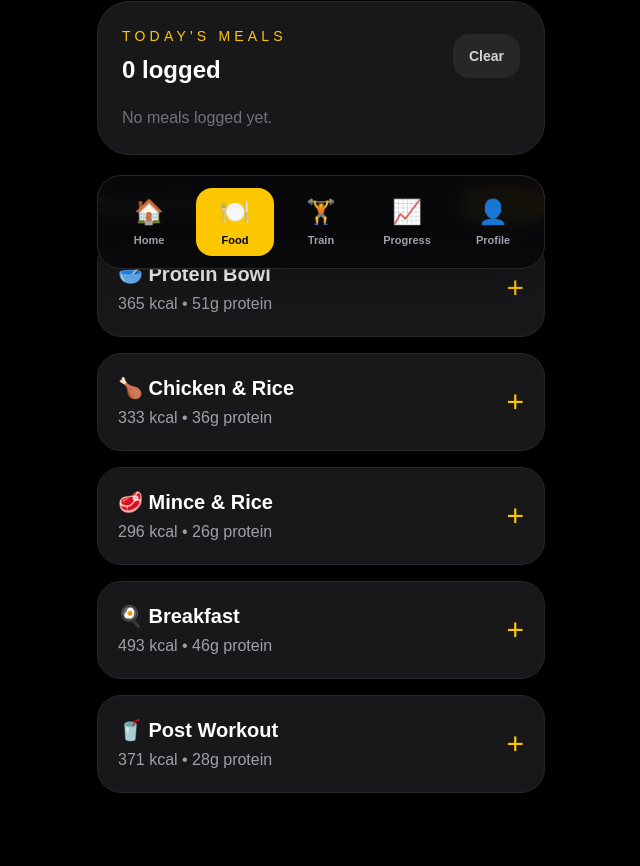
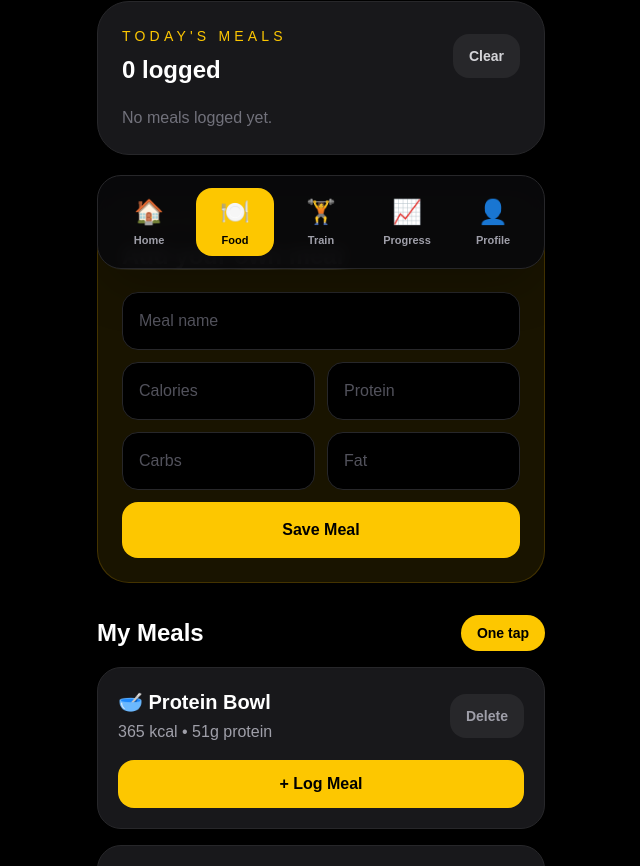
Before and after one commit to MarcRoscoe91/lion-coach, a Next.js app: page /nutrition in a window 1280 px wide. Shown: the part 515-1381 px from the top of the page, without its empty margins (319-959 px from the left). Built offline with nearby package versions, Linux system fonts and the light colour scheme.

Commit message:
Add custom meal builder

```diff
--- a/app/nutrition/page.tsx
+++ b/app/nutrition/page.tsx
@@ -3,7 +3,12 @@
 import { useEffect, useState } from "react";
 
 import BottomNav from "@/components/navigation/BottomNav";
-import { defaultFoods, type Food } from "@/lib/foods";
+import {
+  createFoodId,
+  loadSavedFoods,
+  saveFoods,
+  type Food,
+} from "@/lib/foods";
 import {
   addMealToDay,
   clearMealsFromDay,
@@ -19,7 +24,14 @@ export default function NutritionPage() {
   const todayKey = getDateKey();
 
   const [records, setRecords] = useState<DailyRecords>({});
+  const [foods, setFoods] = useState<Food[]>([]);
   const [loaded, setLoaded] = useState(false);
+
+  const [mealName, setMealName] = useState("");
+  const [calories, setCalories] = useState("");
+  const [protein, setProtein] = useState("");
+  const [carbs, setCarbs] = useState("");
+  const [fat, setFat] = useState("");
 
   const calorieTarget = 2250;
   const proteinTarget = 210;
@@ -28,13 +40,16 @@ export default function NutritionPage() {
 
   useEffect(() => {
     setRecords(loadDailyRecords());
+    setFoods(loadSavedFoods());
     setLoaded(true);
   }, []);
 
   useEffect(() => {
     if (!loaded) return;
+
     saveDailyRecords(records);
-  }, [records, loaded]);
+    saveFoods(foods);
+  }, [records, foods, loaded]);
 
   const today = getDay(records, todayKey);
   const totals = getNutritionTotals(today);
@@ -45,6 +60,31 @@ export default function NutritionPage() {
 
   function clearMeals() {
     setRecords((current) => clearMealsFromDay(current, todayKey));
+  }
+
+  function createMeal() {
+    if (!mealName.trim()) return;
+
+    const newFood: Food = {
+      id: createFoodId(mealName),
+      name: mealName,
+      calories: Number(calories) || 0,
+      protein: Number(protein) || 0,
+      carbs: Number(carbs) || 0,
+      fat: Number(fat) || 0,
+    };
+
+    setFoods((current) => [newFood, ...current]);
+
+    setMealName("");
+    setCalories("");
+    setProtein("");
+    setCarbs("");
+    setFat("");
+  }
+
+  function deleteMeal(foodId: string) {
+    setFoods((current) => current.filter((food) => food.id !== foodId));
   }
 
   return (
@@ -58,7 +98,7 @@ export default function NutritionPage() {
           <h1 className="mt-2 text-4xl font-black">Fuel The Lion</h1>
 
           <p className="mt-2 text-zinc-400">
-            Log meals and complete your nutrition objectives.
+            Create meals, log food, and complete your nutrition objectives.
           </p>
         </header>
 
@@ -113,9 +153,67 @@ export default function NutritionPage() {
           </div>
         </section>
 
+        <section className="mt-8 rounded-[2rem] border border-yellow-500/20 bg-yellow-400/10 p-6">
+          <p className="text-sm uppercase tracking-[0.3em] text-yellow-400">
+            Create Meal
+          </p>
+
+          <h2 className="mt-2 text-2xl font-bold">Add your own meal</h2>
+
+          <div className="mt-5 space-y-3">
+            <input
+              value={mealName}
+              onChange={(event) => setMealName(event.target.value)}
+              placeholder="Meal name"
+              className="w-full rounded-2xl border border-zinc-800 bg-black p-4 text-white outline-none placeholder:text-zinc-600"
+            />
+
+            <div className="grid grid-cols-2 gap-3">
+              <input
+                value={calories}
+                onChange={(event) => setCalories(event.target.value)}
+                placeholder="Calories"
+                inputMode="numeric"
+                className="rounded-2xl border border-zinc-800 bg-black p-4 text-white outline-none placeholder:text-zinc-600"
+              />
+
+              <input
+                value={protein}
+                onChange={(event) => setProtein(event.target.value)}
+                placeholder="Protein"
+                inputMode="numeric"
+                className="rounded-2xl border border-zinc-800 bg-black p-4 text-white outline-none placeholder:text-zinc-600"
+              />
+
+              <input
+                value={carbs}
+                onChange={(event) => setCarbs(event.target.value)}
+                placeholder="Carbs"
+                inputMode="numeric"
+                className="rounded-2xl border border-zinc-800 bg-black p-4 text-white outline-none placeholder:text-zinc-600"
+              />
+
+              <input
+                value={fat}
+                onChange={(event) => setFat(event.target.value)}
+                placeholder="Fat"
+                inputMode="numeric"
+                className="rounded-2xl border border-zinc-800 bg-black p-4 text-white outline-none placeholder:text-zinc-600"
+              />
+            </div>
+
+            <button
+              onClick={createMeal}
+              className="w-full rounded-2xl bg-yellow-400 py-4 font-bold text-black active:scale-95"
+            >
+              Save Meal
+            </button>
+          </div>
+        </section>
+
         <section className="mt-8">
           <div className="mb-4 flex items-center justify-between">
-            <h2 className="text-2xl font-black">Saved Foods</h2>
+            <h2 className="text-2xl font-black">My Meals</h2>
 
             <span className="rounded-full bg-yellow-400 px-4 py-2 text-sm font-bold text-black">
               One tap
@@ -123,24 +221,38 @@ export default function NutritionPage() {
           </div>
 
           <div className="space-y-4">
-            {defaultFoods.map((food) => (
-              <button
+            {foods.map((food) => (
+              <div
                 key={food.id}
-                onClick={() => addFood(food)}
-                className="w-full rounded-3xl border border-zinc-800 bg-zinc-900 p-5 text-left active:scale-[0.98]"
+                className="rounded-3xl border border-zinc-800 bg-zinc-900 p-5"
               >
-                <div className="flex items-center justify-between">
-                  <div>
+                <div className="flex items-center justify-between gap-4">
+                  <button
+                    onClick={() => addFood(food)}
+                    className="flex-1 text-left active:scale-[0.98]"
+                  >
                     <h3 className="text-xl font-bold">{food.name}</h3>
 
                     <p className="mt-1 text-zinc-400">
                       {food.calories} kcal • {food.protein}g protein
                     </p>
-                  </div>
+                  </button>
 
-                  <span className="text-3xl text-yellow-400">+</span>
+                  <button
+                    onClick={() => deleteMeal(food.id)}
+                    className="rounded-2xl bg-zinc-800 px-4 py-3 text-sm font-bold text-zinc-400"
+                  >
+                    Delete
+                  </button>
                 </div>
-              </button>
+
+                <button
+                  onClick={() => addFood(food)}
+                  className="mt-4 w-full rounded-2xl bg-yellow-400 py-3 font-bold text-black active:scale-95"
+                >
+                  + Log Meal
+                </button>
+              </div>
             ))}
           </div>
         </section>
--- a/lib/foods.ts
+++ b/lib/foods.ts
@@ -57,7 +57,11 @@ export function loadSavedFoods(): Food[] {
 
   if (!saved) return defaultFoods;
 
-  return JSON.parse(saved);
+  try {
+    return JSON.parse(saved);
+  } catch {
+    return defaultFoods;
+  }
 }
 
 export function saveFoods(foods: Food[]) {
@@ -65,3 +69,7 @@ export function saveFoods(foods: Food[]) {
 
   localStorage.setItem("lion-saved-foods", JSON.stringify(foods));
 }
+
+export function createFoodId(name: string) {
+  return `${name.toLowerCase().replace(/[^a-z0-9]+/g, "-")}-${Date.now()}`;
+}
```
